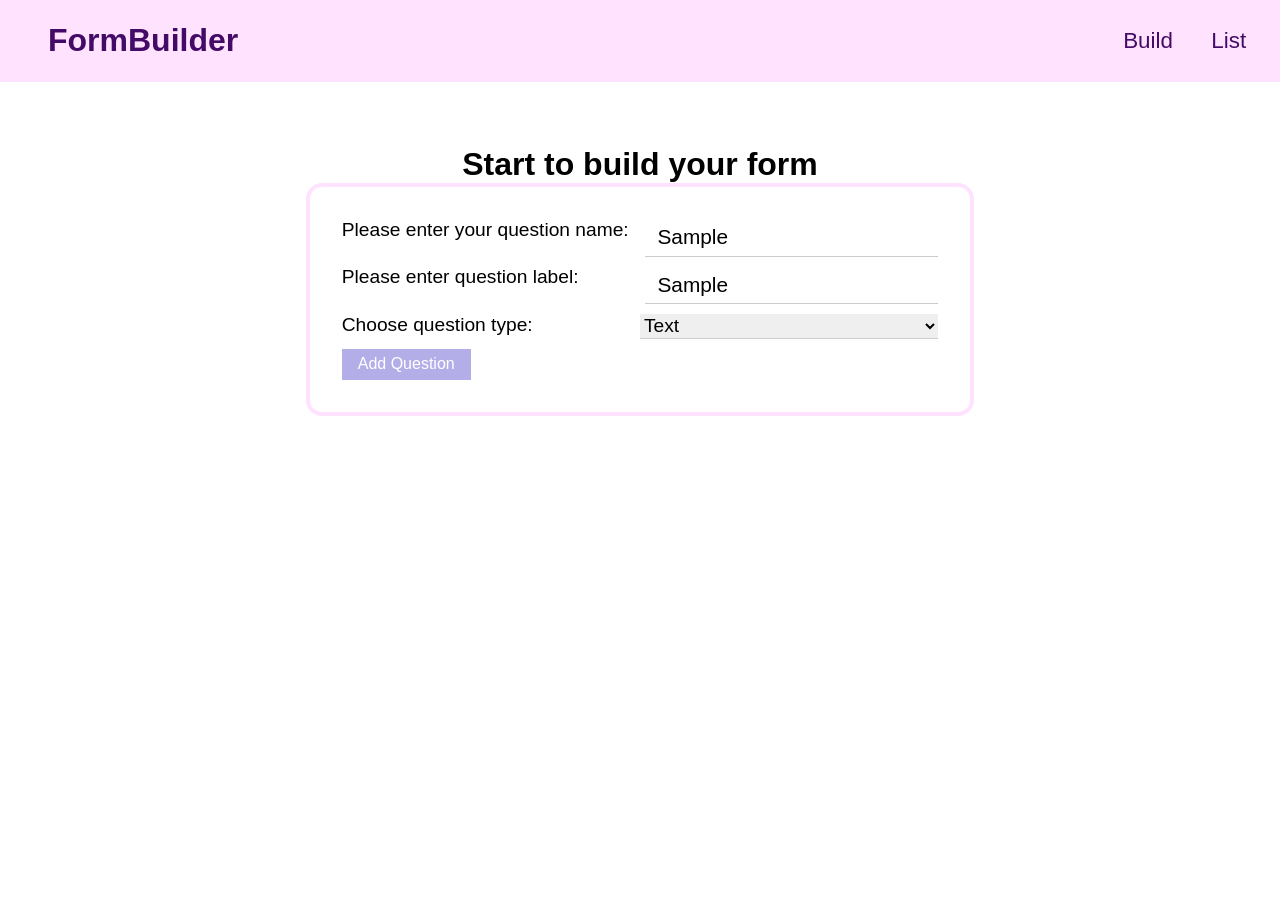
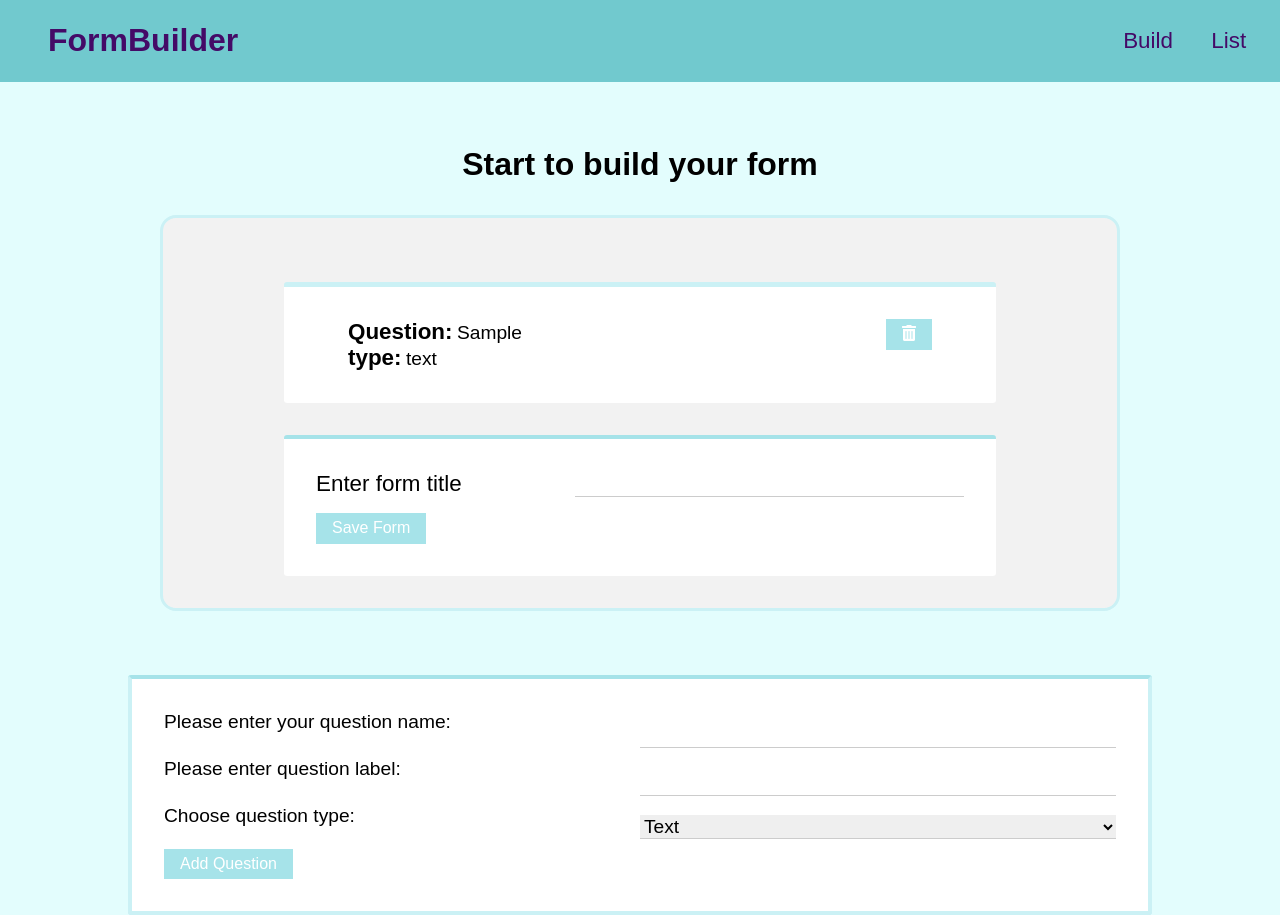
Before and after one commit to liav0208/formBuilder, a Vue app in the folder form-builder-client/: page /build in a window 1280 px wide. Both pictures are taken after typing "Sample", "Sample" into the empty fields and a click on the button "Add Question". Before the commit the page ends 800 px from the top, so only its background shows below. Built offline with nearby package versions, Linux system fonts and the light colour scheme.

Commit message:
finish builder form page and start working on server side

```diff
--- a/form-builder-client/public/index.html
+++ b/form-builder-client/public/index.html
@@ -5,6 +5,10 @@
     <meta http-equiv="X-UA-Compatible" content="IE=edge" />
     <meta name="viewport" content="width=device-width,initial-scale=1.0" />
     <link rel="icon" href="<%= BASE_URL %>favicon.ico" />
+    <link
+      rel="stylesheet"
+      href="https://cdnjs.cloudflare.com/ajax/libs/font-awesome/5.15.2/css/all.min.css"
+    />
     <title>Form Builder</title>
   </head>
   <body>
--- a/form-builder-client/src/components/UI/BaseButton.vue
+++ b/form-builder-client/src/components/UI/BaseButton.vue
@@ -11,11 +11,11 @@
     cursor: pointer;
     font-size: 1rem;
     color: #fff;
-    background-color: #b4aee8;
+    background-color: #a6e3e9;
   }
 
   button:hover{
-    background-color: #a7a2d4;
+    background-color: #71c9ce;
 
   }
 
--- a/form-builder-client/src/components/builder/AddField.vue
+++ b/form-builder-client/src/components/builder/AddField.vue
@@ -38,7 +38,13 @@ export default {
       }else if(this.qLabel === ''){
         return this.$refs.qLabel.focus()
       }
+
+      this.qName = this.qName.split(' ').join('-');
+
       this.$emit('send-field', this.qName, this.qLabel, this.qType)
+      this.qName = ''
+      this.qLabel = ''
+      this.qType = 'text'
     }
   },
   emits:['send-field']
@@ -48,8 +54,12 @@ export default {
 <style scoped>
   form{
     padding: 2rem;
-    border: 4px solid #ffe3fe;
+    border: 4px solid #cbf1f5;
     border-radius: 1rem;
+    background-color: #fff;
+    width: 60rem;
+    margin-top: 2rem;
+    ;
   }
 
   .form-control{
@@ -69,10 +79,12 @@ export default {
     border: none;
     border-bottom: 1px solid #ccc;
     margin-left: 1rem;
+    width: 50%;
   }
 
   select{
     margin-left: 1rem;
+    margin-top: .6rem;
     font-size: 1.2rem;
     border: none;
     border-bottom: 1px solid #ccc;
--- a/form-builder-client/src/components/builder/FieldItem.vue
+++ b/form-builder-client/src/components/builder/FieldItem.vue
@@ -1,11 +1,49 @@
 <template>
   <div class="field-view">
-
+    <div class="details">
+     <div class="line">
+       <h4>Question: </h4> <span>{{label}}</span>
+     </div>
+     <div class="line">
+      <h4 h4>type: </h4> <span>{{type}}</span>
+     </div>
+    </div>
+    <div class="actions">
+      <base-button @click="removeField"><i class="fas fa-trash-alt"></i></base-button>
+    </div>
   </div>
 </template>
 
 <script>
 export default {
-  props: ['type', 'label']
+  props: ['type', 'label', 'name'],
+  emits: ['remove-field'],
+  methods: {
+    removeField(){
+      this.$emit('remove-field', this.name)
+    }
+  }
 }
 </script>
+
+<style scoped>
+  .field-view{
+    border-top: 5px solid #cbf1f5;
+    border-radius: .2rem;
+    background-color: #fff;
+    padding: 2rem 4rem;
+    margin: 2rem 0;
+    width: 80%;
+    display: flex;
+    justify-content: space-between;
+  }
+
+
+  h4{
+    font-size: 1.4rem;
+    display: inline-block;
+  }
+  span{
+    font-size: 1.2rem;
+  }
+</style>
--- a/form-builder-client/src/components/builder/FormBuilder.vue
+++ b/form-builder-client/src/components/builder/FormBuilder.vue
@@ -1,25 +1,54 @@
 <template>
   <div class="container">
     <h1 class="page-header">Start to build your form</h1>
+    <div class="field-container" v-if="fields.length">
+      <field-item v-for="field in fields"
+      :key="field.name"
+      :type="field.type"
+      :label="field.label"
+      :name="field.name"
+      @remove-field="removeField"
+      ></field-item>
+
+      <form action="" @submit.prevent="sendForm">
+        <div class="form-control">
+          <label for="title">Enter form title</label>
+          <input type="text" name="title" id="title" v-model="title" ref="title">
+        </div>
+      <base-button @click="sendForm">Save Form</base-button>
+      </form>
+    </div>
     <add-field @send-field="addField"></add-field>
   </div>
 </template>
 
 <script>
 import AddField from "./AddField.vue"
+import FieldItem from "./FieldItem.vue"
 export default {
   components: {
-    AddField
+    AddField,
+    FieldItem
   },
   data(){
     return {
+      title: '',
       fields: []
     }
   },
   methods: {
     addField(name, label, type){
       this.fields.push({name, label, type})
-      console.log(this.fields);
+    },
+    removeField(name){
+      const fieldIdx = this.fields.findIndex(field => field.name === name);
+      this.fields.splice(fieldIdx, 1)
+    },
+    sendForm(){
+      if(this.title === ''){
+        this.$refs.title.focus()
+      }
+
     }
   }
 }
@@ -27,10 +56,53 @@ export default {
 
 <style scoped>
   .container{
-    margin-top: 4rem;
+
+    padding-top: 4rem;
     display: flex;
-    justify-content: center;
     align-items: center;
     flex-direction: column;
+    background-color: #e3fdfd;
+    min-height: 100vh;
   }
+
+  .field-container{
+    background-color: #f2f2f2;
+    border-radius: 1rem;
+    padding: 2rem;
+    width: 60%;
+    min-width: 60rem;
+    display: flex;
+    align-items: center;
+    flex-direction: column;
+    border: 3px solid #CBF1F5;
+    margin: 2rem 0;
+  }
+
+  form{
+    width: 80%;
+    padding: 2rem;
+    background-color: #fff;
+    border-top: 4px solid #A6E3E9;
+    border-radius: .2rem;
+  }
+
+  .form-control{
+    display: flex;
+    justify-content: space-between;
+    margin-bottom: 1rem;
+  }
+  label{
+    font-size: 1.4rem;
+  }
+  input{
+    width: 60%;
+    border: none;
+    border-bottom: 1px solid #ccc;
+    font-size: 1.2rem;
+  }
+
+  input:focus{
+    outline: none;
+  }
+
 </style>
--- a/form-builder-client/src/components/nav/NavBar.vue
+++ b/form-builder-client/src/components/nav/NavBar.vue
@@ -15,7 +15,7 @@
 <style scoped>
   nav{
     width: 100%;
-    background: #ffe3fe;
+    background: #71c9ce;
     padding: 1.4rem 3rem;
     display: flex;
     justify-content: space-between;
```
Also changed, not shown: 1 other file (tests, documents, lock files or other folders).
